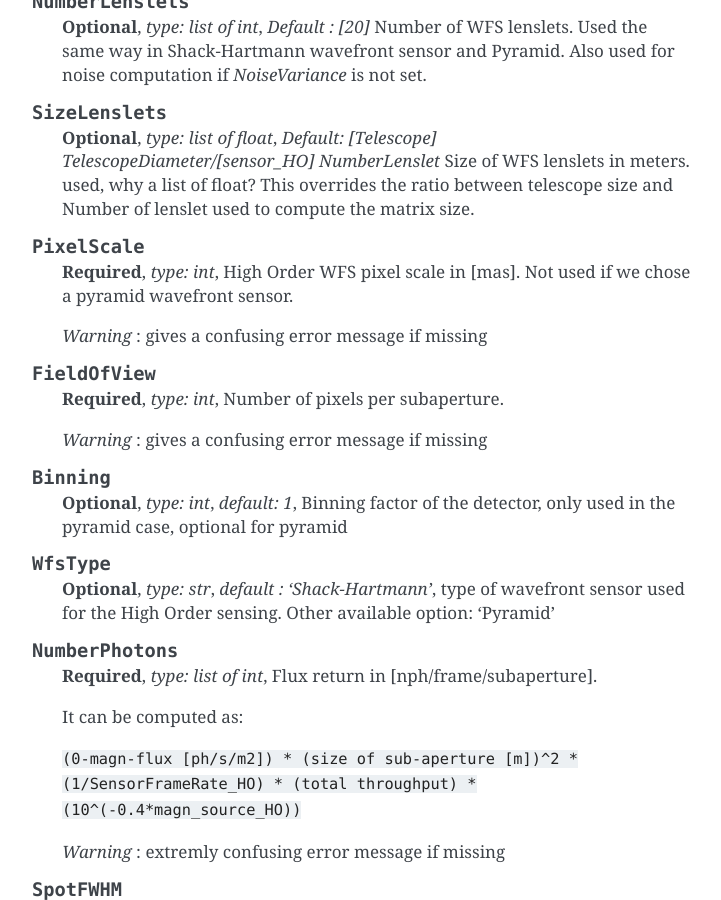
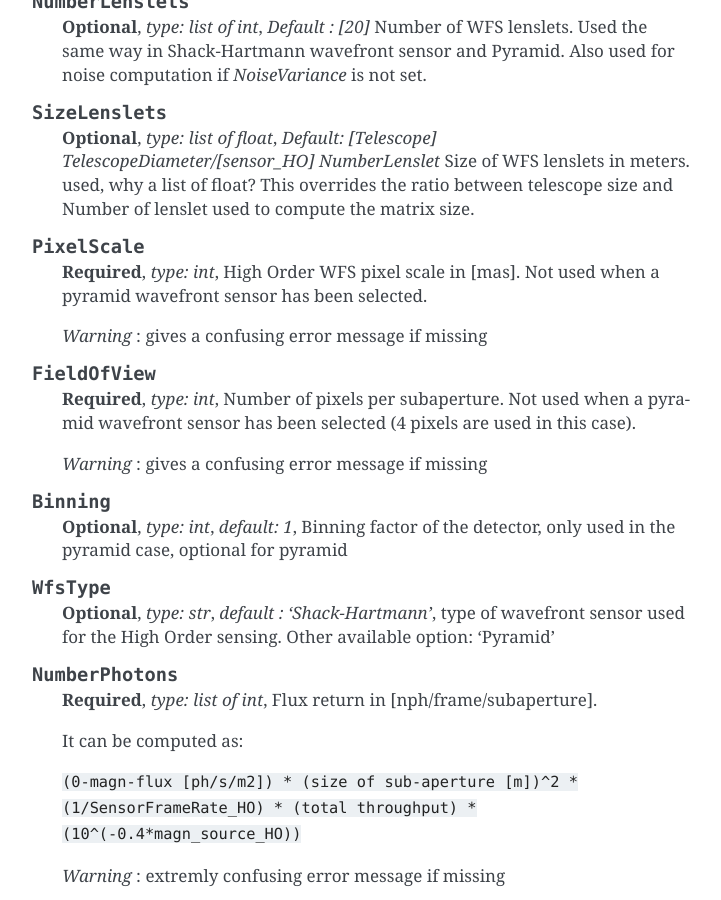
Before and after one commit to astro-tiptop/TIPTOP, a Sphinx documentation site: the page built from docs/source/parameterFile.rst, in a window 1280 px wide and 900 px high, scrolled down 6203 px. Shown: the whole window, without its empty margins (388-1109 px from the left). Built offline with Sphinx 7.4.7, drawn with Linux system fonts in a browser that asks for light colours; the version number could not be read and is left out.

Commit message:
(GA) Update parameterFile.rst (#102)

```diff
--- a/docs/source/parameterFile.rst
+++ b/docs/source/parameterFile.rst
@@ -403,7 +403,7 @@ Used regardless of the WFS, desired behaviour,
 
    **Required**,
    *type: int*,
-   High Order WFS pixel scale in [mas]. Not used if we chose a pyramid wavefront sensor.
+   High Order WFS pixel scale in [mas]. Not used when a pyramid wavefront sensor has been selected.
 
    *Warning* : gives a confusing error message if missing
 
@@ -411,7 +411,7 @@ Used regardless of the WFS, desired behaviour,
 
    **Required**,
    *type: int*,
-   Number of pixels per subaperture.
+   Number of pixels per subaperture. Not used when a pyramid wavefront sensor has been selected (4 pixels are used in this case).
 
    *Warning* : gives a confusing error message if missing
 
```
